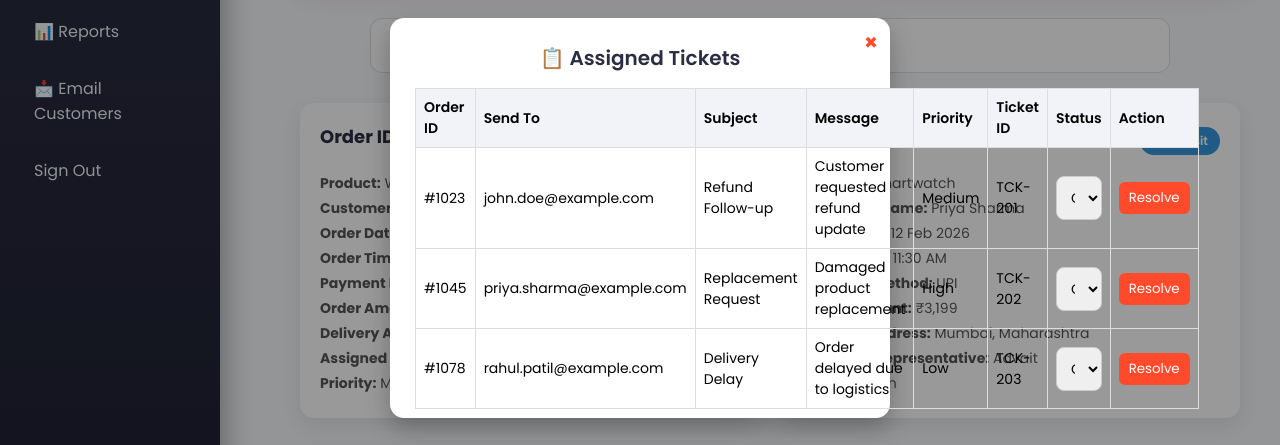
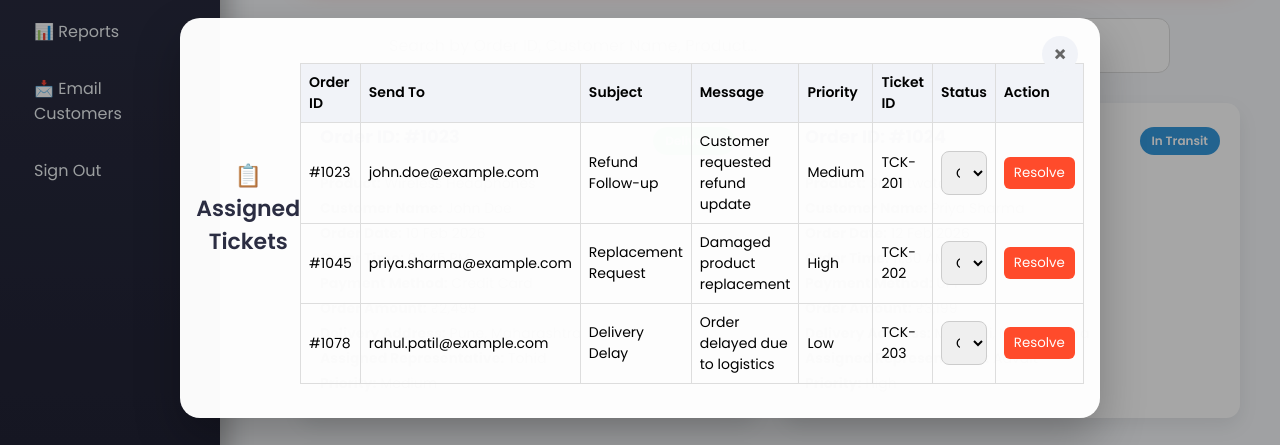
Before and after one commit to M-ohd9090/WISHLISTZ_SUPPORT_HELP_DESK, a plain HTML site: page orders.html in a window 1280 px wide. Both pictures are taken after a click on the link "📋 Assigned Tickets". Shown: the part 182-627 px from the top of the page. Drawn offline with Linux system fonts and the light colour scheme.

Commit message:
Refactor CSS for cleaner formatting and organization

```diff
--- a/orders.css
+++ b/orders.css
@@ -69,44 +69,36 @@ body {
 /* Avatar and minimized logo circles */
 .bot-avatar,
 .minimized-logo {
-  background: #fff;        /* white circle background */
-  border-radius: 50%;      /* perfect circle */
+  background: #fff;
+  border-radius: 50%;
   width: 40px;
   height: 40px;
   display: flex;
   align-items: center;
   justify-content: center;
-  overflow: hidden;        /* ensures image stays inside circle */
+  overflow: hidden;
 }
-
-/* Logo image inside the circle */
 .bot-avatar img,
 .minimized-logo img {
   width: 100%;
   height: 100%;
-  object-fit: contain;     /* keeps logo proportions */
+  object-fit: contain;
 }
 
 /* Overlay */
 .popup-overlay {
   position: fixed;
-  top: 0;
-  left: 0;
-  width: 100%;
-  height: 100%;
+  top: 0; left: 0;
+  width: 100%; height: 100%;
   background: rgba(0,0,0,0.5);
   display: flex;
   align-items: center;
   justify-content: center;
   z-index: 6000;
 }
+.hidden { display: none; }
 
-/* Hidden state */
-.hidden {
-  display: none;
-}
-
-/* Popup box */
+/* Popup box (Signout) */
 .popup-box {
   background: #fff;
   padding: 20px 30px;
@@ -115,18 +107,8 @@ body {
   max-width: 320px;
   box-shadow: 0 6px 20px rgba(0,0,0,0.25);
 }
-
-.popup-box h2 {
-  font-size: 16px;
-  margin-bottom: 20px;
-}
-
-/* Buttons */
-.popup-actions {
-  display: flex;
-  justify-content: space-around;
-}
-
+.popup-box h2 { font-size: 16px; margin-bottom: 20px; }
+.popup-actions { display: flex; justify-content: space-around; }
 .popup-btn {
   padding: 8px 16px;
   border: none;
@@ -135,20 +117,9 @@ body {
   font-weight: 600;
   transition: background 0.3s ease;
 }
-
-.popup-btn.yes {
-  background: #ff4b2b;
-  color: #fff;
-}
-
-.popup-btn.no {
-  background: #ccc;
-  color: #333;
-}
-
-.popup-btn:hover {
-  opacity: 0.9;
-}
+.popup-btn.yes { background: #ff4b2b; color: #fff; }
+.popup-btn.no { background: #ccc; color: #333; }
+.popup-btn:hover { opacity: 0.9; }
 
 /* ===================== MAIN CONTENT ===================== */
 main { padding: 40px; transition: 0.4s ease; }
@@ -165,36 +136,44 @@ main:not(.sidebar-open) { margin-left: 0; }
   box-shadow: 0 10px 25px rgba(255, 75, 43, 0.35);
   text-align: center;
 }
-.orders-header h1 {
-  font-size: 28px;
-  font-weight: 700;
-  letter-spacing: 0.5px;
-}
-.orders-header p {
-  font-size: 15px;
-  opacity: 0.9;
-  margin-top: 5px;
-}
+.orders-header h1 { font-size: 28px; font-weight: 700; letter-spacing: 0.5px; }
+.orders-header p { font-size: 15px; opacity: 0.9; margin-top: 5px; }
 
 /* ===================== ORDER SEARCH ===================== */
-.order-search-section {
-  max-width: 800px;
-  margin: 0 auto 30px auto;
-}
+.order-search-section { max-width: 800px; margin: 0 auto 30px auto; }
 .order-search-input {
-  width: 100%;
-  padding: 14px 18px;
-  border-radius: 12px;
-  border: 1px solid #ddd;
-  font-size: 16px;
-  outline: none;
-  transition: 0.3s;
+  width: 100%; padding: 14px 18px; border-radius: 12px;
+  border: 1px solid #ddd; font-size: 16px; outline: none; transition: 0.3s;
 }
 .order-search-input:focus {
   border-color: #ff4b2b;
   box-shadow: 0 0 8px rgba(255,75,43,0.3);
 }
 
+/* Close Button */
+.popup-close {
+  position: absolute;
+  top: 18px;
+  right: 22px;
+  font-size: 22px;
+  font-weight: 600;
+  color: #666;
+  cursor: pointer;
+  transition: 0.25s ease;
+  background: #f1f3f8;
+  width: 36px;
+  height: 36px;
+  border-radius: 50%;
+  display: flex;
+  align-items: center;
+  justify-content: center;
+}
+
+.popup-close:hover {
+  background: #ff4b2b;
+  color: #fff;
+  transform: rotate(90deg);
+}
 /* ===================== ORDERS GRID ===================== */
 .orders-section.orders-grid {
   display: grid;
@@ -214,30 +193,11 @@ main:not(.sidebar-open) { margin-left: 0; }
   box-shadow: 0 14px 28px rgba(0,0,0,0.15);
   border: 1px solid #ff4b2b;
 }
-.order-card h3 {
-  margin-bottom: 8px;
-  font-size: 18px;
-  color: #2b2d42;
-}
-.order-card p {
-  font-size: 14px;
-  line-height: 1.5;
-  color: #555;
-}
-.order-top {
-  display: flex;
-  justify-content: space-between;
-  align-items: center;
-  margin-bottom: 15px;
-}
+.order-card h3 { margin-bottom: 8px; font-size: 18px; color: #2b2d42; }
+.order-card p { font-size: 14px; line-height: 1.5; color: #555; }
+.order-top { display: flex; justify-content: space-between; align-items: center; margin-bottom: 15px; }
 .order-details p { margin: 4px 0; font-size: 14px; }
-.status {
-  padding: 5px 12px;
-  border-radius: 20px;
-  font-size: 12px;
-  font-weight: 600;
-  color: white;
-}
+.status { padding: 5px 12px; border-radius: 20px; font-size: 12px; font-weight: 600; color: white; }
 .status.delivered { background: #2ecc71; }
 .status.transit { background: #3498db; }
 .status.cancelled { background: #e74c3c; }
@@ -259,78 +219,67 @@ main:not(.sidebar-open) { margin-left: 0; }
   z-index: 2000;
 }
 .footer-bar .footer-icon {
-  display: flex;
-  flex-direction: column;
-  align-items: center;
-  font-size: 14px;
-  color: #2b2d42;
-  cursor: pointer;
+  display: flex; flex-direction: column; align-items: center;
+  font-size: 14px; color: #2b2d42; cursor: pointer;
   transition: transform 0.2s ease, color 0.2s ease;
 }
 .footer-bar .footer-icon .icon {
-  font-size: 24px;
-  margin-bottom: 3px;
+  font-size: 24px; margin-bottom: 3px;
   transition: transform 0.2s ease, color 0.2s ease;
 }
-.footer-bar .footer-icon:hover {
-  color: #ff4b2b;
-  transform: scale(1.1);
-}
+.footer-bar .footer-icon:hover { color: #ff4b2b; transform: scale(1.1); }
 .footer-bar .footer-icon.active {
-  background: #ff4b2b;
-  color: #fff;
-  border-radius: 12px;
+  background: #ff4b2b; color: #fff; border-radius: 12px;
 }
 .footer-bar .footer-icon.active .icon { color: #fff; }
-
 /* ===================== POPUPS ===================== */
 .popup-backdrop {
   position: fixed;
-  top: 0; left: 0;
-  width: 100%; height: 100%;
-  background: rgba(0,0,0,0.4);
+  top: 0;
+  left: 0;
+  width: 100%;
+  height: 100%;
+  background: rgba(0,0,0,0.35);
   display: none;
-  z-index: 9999; /* raised above footer/sidebar */
+  z-index: 5000;
 }
-.popup-backdrop.active { display: block; }
+.popup-backdrop.active {
+  display: block;
+}
 
+/* Modal */
 .popup-modal {
   position: fixed;
-  top: 50%; left: 50%;
-  transform: translate(-50%, -50%);
-  background: #fff;
-  padding: 25px;
-  width: 90%;
-  max-width: 500px;
-  border-radius: 14px;
-  box-shadow: 0 10px 25px rgba(0,0,0,0.25);
-  z-index: 10000; /* above backdrop */
-  display: none;
-  animation: fadeIn 0.3s ease;
+  top: 50%;
+  left: 50%;
+  transform: translate(-50%, -50%) scale(0.95);
+  opacity: 0;
+  background: rgba(255,255,255,0.98);
+  width: 920px;
+  max-width: 95%;
+  max-height: 85vh;
+  overflow-y: auto;
+  padding: 35px;
+  border-radius: 20px;
+  box-shadow: 0 20px 45px rgba(0,0,0,0.25);
+  z-index: 6001;
+  transition: opacity 0.25s ease, transform 0.25s ease;
+  pointer-events: none;
 }
-.popup-modal.active { display: block; }
 
+.popup-modal.active {
+  opacity: 1;
+  transform: translate(-50%, -50%) scale(1);
+  pointer-events: auto;
+}
+
+/* Title */
 .popup-modal h3 {
-  margin-bottom: 15px;
-  font-size: 20px;
+  margin-bottom: 20px;
+  font-size: 22px;
   font-weight: 600;
   color: #2b2d42;
   text-align: center;
-}
-
-.popup-close {
-  position: absolute;
-  right: 12px;
-  top: 8px;
-  cursor: pointer;
-  font-size: 22px;
-  color: #ff4b2b;
-  font-weight: bold;
-  transition: 0.3s;
-}
-.popup-close:hover {
-  color: #e63e1f;
-  transform: scale(1.1);
 }
 
 /* Popup Table */
@@ -359,6 +308,10 @@ main:not(.sidebar-open) { margin-left: 0; }
   cursor: pointer;
   transition: 0.3s;
 }
+.popup-modal table button:hover {
+  background: #e63e1f;
+}
+
 /* Popup List */
 .popup-modal ul {
   list-style: none;
@@ -383,7 +336,9 @@ main:not(.sidebar-open) { margin-left: 0; }
   cursor: pointer;
   transition: 0.3s;
 }
-.popup-modal ul li button:hover { background: #e63e1f; }
+.popup-modal ul li button:hover {
+  background: #e63e1f;
+}
 
 /* Popup Form */
 .popup-modal form {
@@ -409,10 +364,23 @@ main:not(.sidebar-open) { margin-left: 0; }
   cursor: pointer;
   transition: 0.3s;
 }
-.popup-modal button[type="submit"]:hover { background: #e63e1f; }
+.popup-modal button[type="submit"]:hover {
+  background: #e63e1f;
+}
+/* Widen Status Column */
+.popup-modal table th:nth-child(7),
+.popup-modal table td:nth-child(7) {
+  width: 160px;
+  text-align: center;
+}
+.status-select {
+  padding: 6px 8px;
+  border-radius: 6px;
+  border: 1px solid #ccc;
+  font-size: 13px;
+}
 
-/* Animation */
-@keyframes fadeIn {
-  from { opacity: 0; transform: translate(-50%, -45%); }
-  to { opacity: 1; transform: translate(-50%, -50%); }
+.status-resolved {
+  color: #1a7f37;
+  font-weight: 600;
 }
```
